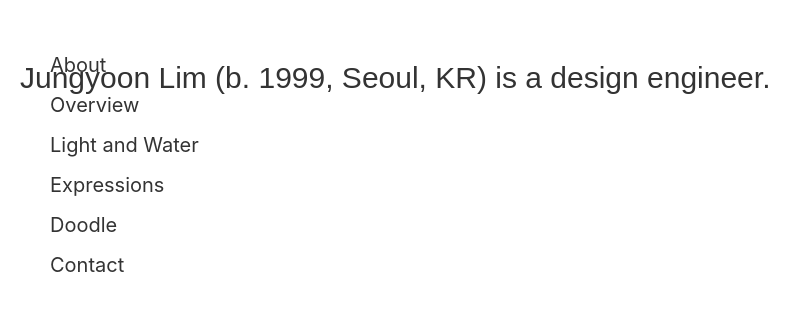
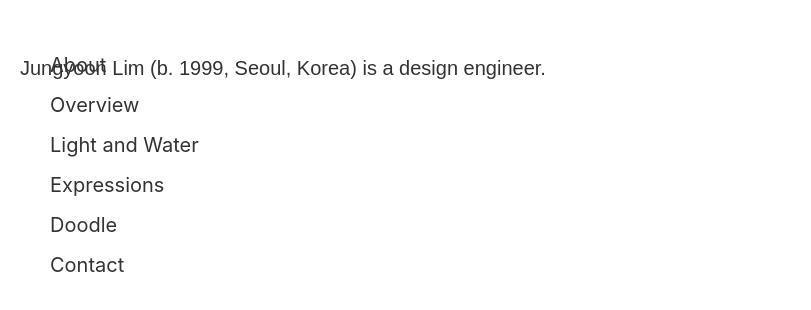
Before and after one commit to Jungyoonlim/gallery, a React (Create React App) app in the folder art-gallery-react/: page /about in a window 1280 px wide. Shown: the top 310 px of the page, without its empty margins (0-811 px from the left). Built offline with nearby package versions, Linux system fonts and the light colour scheme.

Commit message:
font size and about content

```diff
--- a/art-gallery-react/src/components/Pages/About.tsx
+++ b/art-gallery-react/src/components/Pages/About.tsx
@@ -27,7 +27,7 @@ const Bio = styled.p`
   font-family: 'Fira Sans', sans-serif;
   font-style: normal;
   font-weight: 400;
-  font-size: 30px;
+  font-size: 20px;
   line-height: 36px;
   color: #333;
   margin: 0;
@@ -43,7 +43,7 @@ const About: React.FC = () => {
     return (
             <BioContainer>
                     <Bio>
-                        <p>Jungyoon Lim (b. 1999, Seoul, KR) is a design engineer. </p>
+                        <p>Jungyoon Lim (b. 1999, Seoul, Korea) is a design engineer. </p>
                     </Bio>
         </BioContainer>
     );
```
